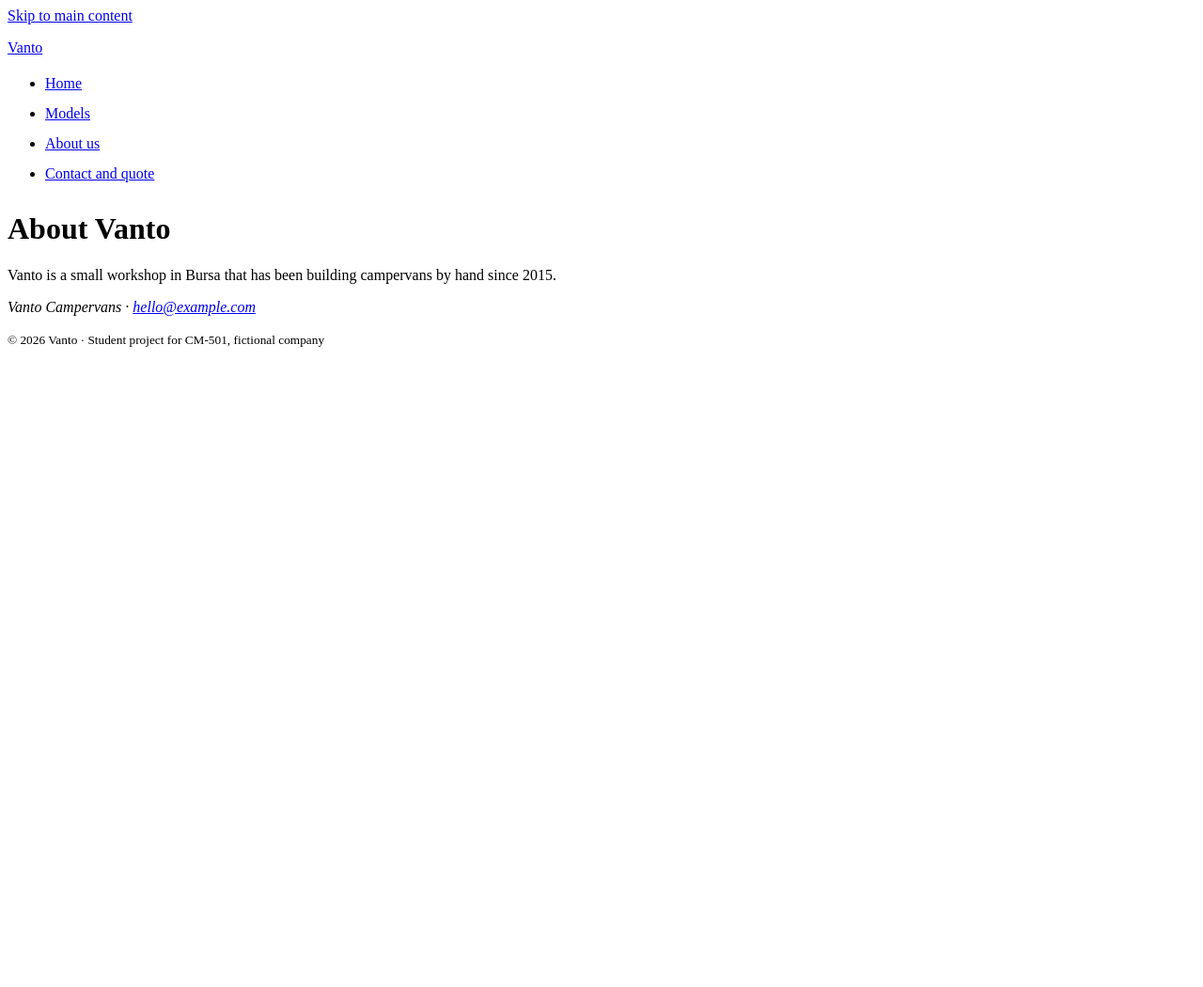
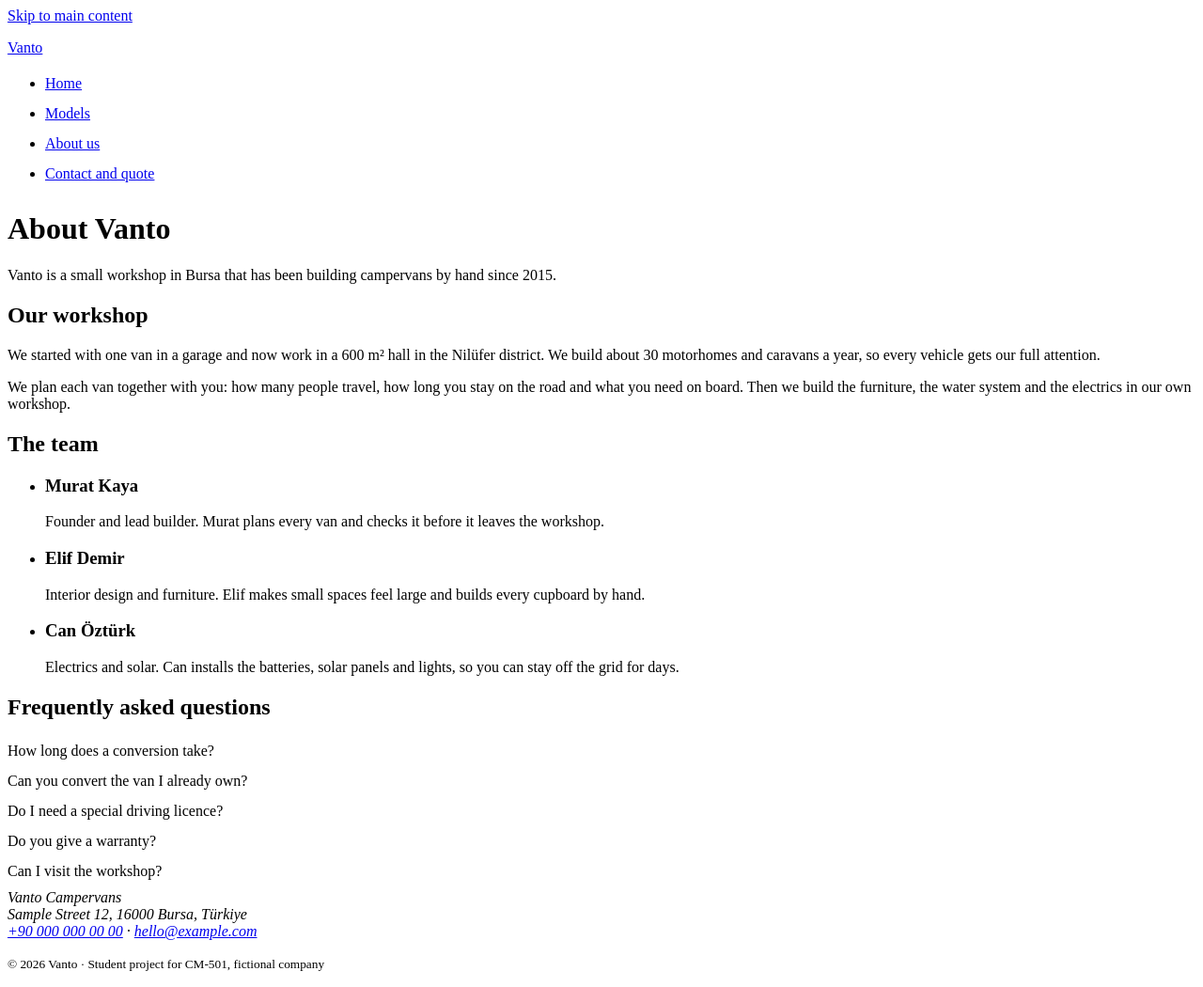
Before and after one commit to YavuzErenn/cm501-yavuz, a plain HTML site: page project/about.html in a window 1280 px wide. Shown: the whole page at 94% size. Before the commit the page ends 800 px from the top, so only its background shows below. Drawn offline with Linux system fonts and the light colour scheme.

Commit message:
Add workshop, team and FAQ to about page

```diff
--- a/project/about.html
+++ b/project/about.html
@@ -27,11 +27,73 @@
   <main id="main">
     <h1>About Vanto</h1>
     <p>Vanto is a small workshop in Bursa that has been building campervans by hand since 2015.</p>
+
+    <section aria-labelledby="workshop-heading">
+      <h2 id="workshop-heading">Our workshop</h2>
+      <p>We started with one van in a garage and now work in a 600 m² hall in the Nilüfer district. We build about 30 motorhomes and caravans a year, so every vehicle gets our full attention.</p>
+      <p>We plan each van together with you: how many people travel, how long you stay on the road and what you need on board. Then we build the furniture, the water system and the electrics in our own workshop.</p>
+    </section>
+
+    <section aria-labelledby="team-heading">
+      <h2 id="team-heading">The team</h2>
+      <ul>
+        <li>
+          <article>
+            <h3>Murat Kaya</h3>
+            <p>Founder and lead builder. Murat plans every van and checks it before it leaves the workshop.</p>
+          </article>
+        </li>
+        <li>
+          <article>
+            <h3>Elif Demir</h3>
+            <p>Interior design and furniture. Elif makes small spaces feel large and builds every cupboard by hand.</p>
+          </article>
+        </li>
+        <li>
+          <article>
+            <h3>Can Öztürk</h3>
+            <p>Electrics and solar. Can installs the batteries, solar panels and lights, so you can stay off the grid for days.</p>
+          </article>
+        </li>
+      </ul>
+    </section>
+
+    <section aria-labelledby="faq-heading">
+      <h2 id="faq-heading">Frequently asked questions</h2>
+
+      <details>
+        <summary>How long does a conversion take?</summary>
+        <p>Between 6 and 10 weeks, depending on the size of the van and the equipment you choose.</p>
+      </details>
+
+      <details>
+        <summary>Can you convert the van I already own?</summary>
+        <p>Yes. Bring your van to the workshop and we check if it is in good condition and big enough for the layout you want.</p>
+      </details>
+
+      <details>
+        <summary>Do I need a special driving licence?</summary>
+        <p>No. All our motorhomes weigh less than 3,500 kg and all our caravans less than 750 kg, so a class B licence is enough.</p>
+      </details>
+
+      <details>
+        <summary>Do you give a warranty?</summary>
+        <p>Yes, two years on all the work we do in our workshop.</p>
+      </details>
+
+      <details>
+        <summary>Can I visit the workshop?</summary>
+        <p>Yes, during our <a href="contact.html">opening hours</a>. Call us before you come, so someone has time to show you around.</p>
+      </details>
+    </section>
   </main>
 
   <footer>
     <address>
-      Vanto Campervans · <a href="mailto:hello@example.com">hello@example.com</a>
+      Vanto Campervans<br>
+      Sample Street 12, 16000 Bursa, Türkiye<br>
+      <a href="tel:+900000000000">+90 000 000 00 00</a> ·
+      <a href="mailto:hello@example.com">hello@example.com</a>
     </address>
     <p><small>© 2026 Vanto · Student project for CM-501, fictional company</small></p>
   </footer>
```
